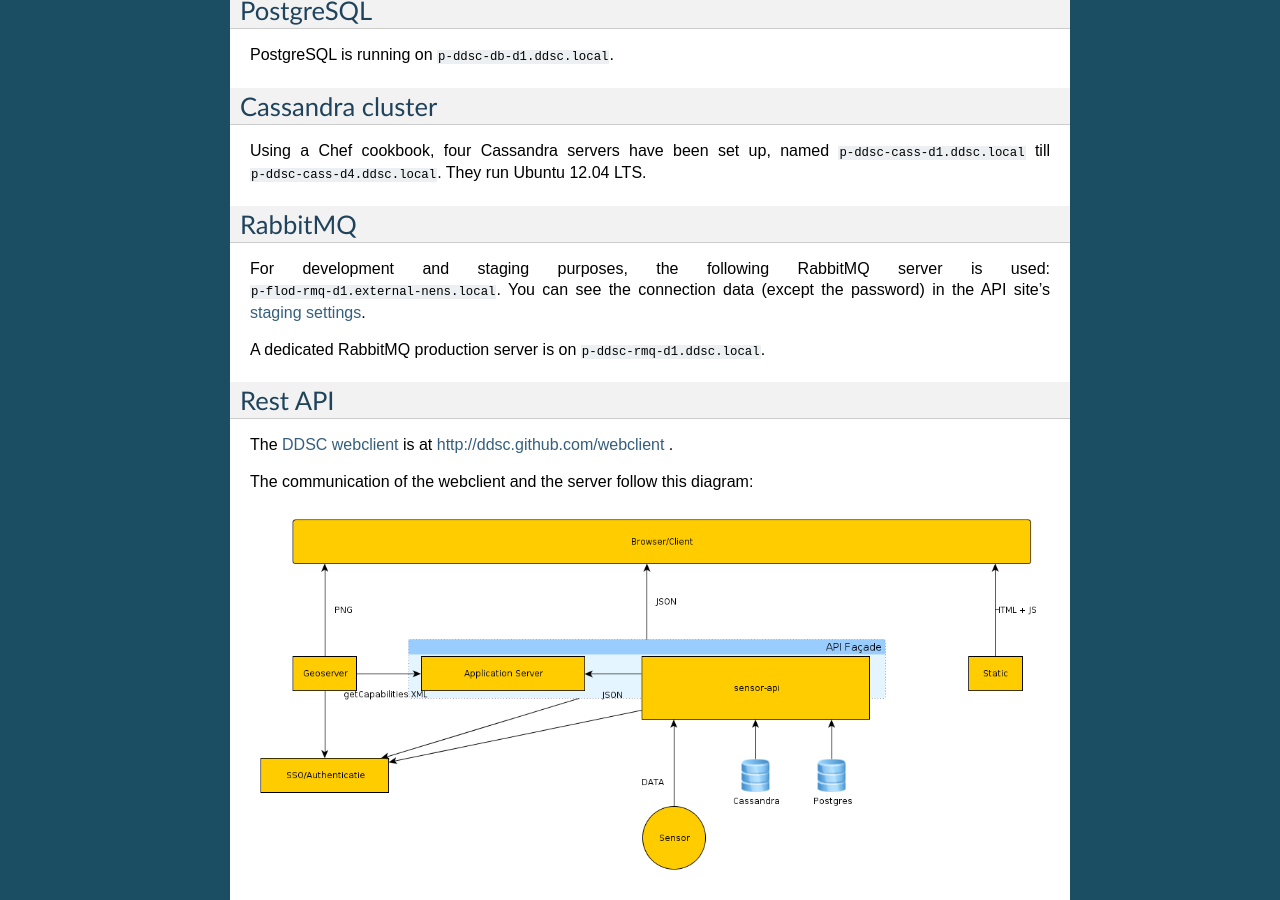
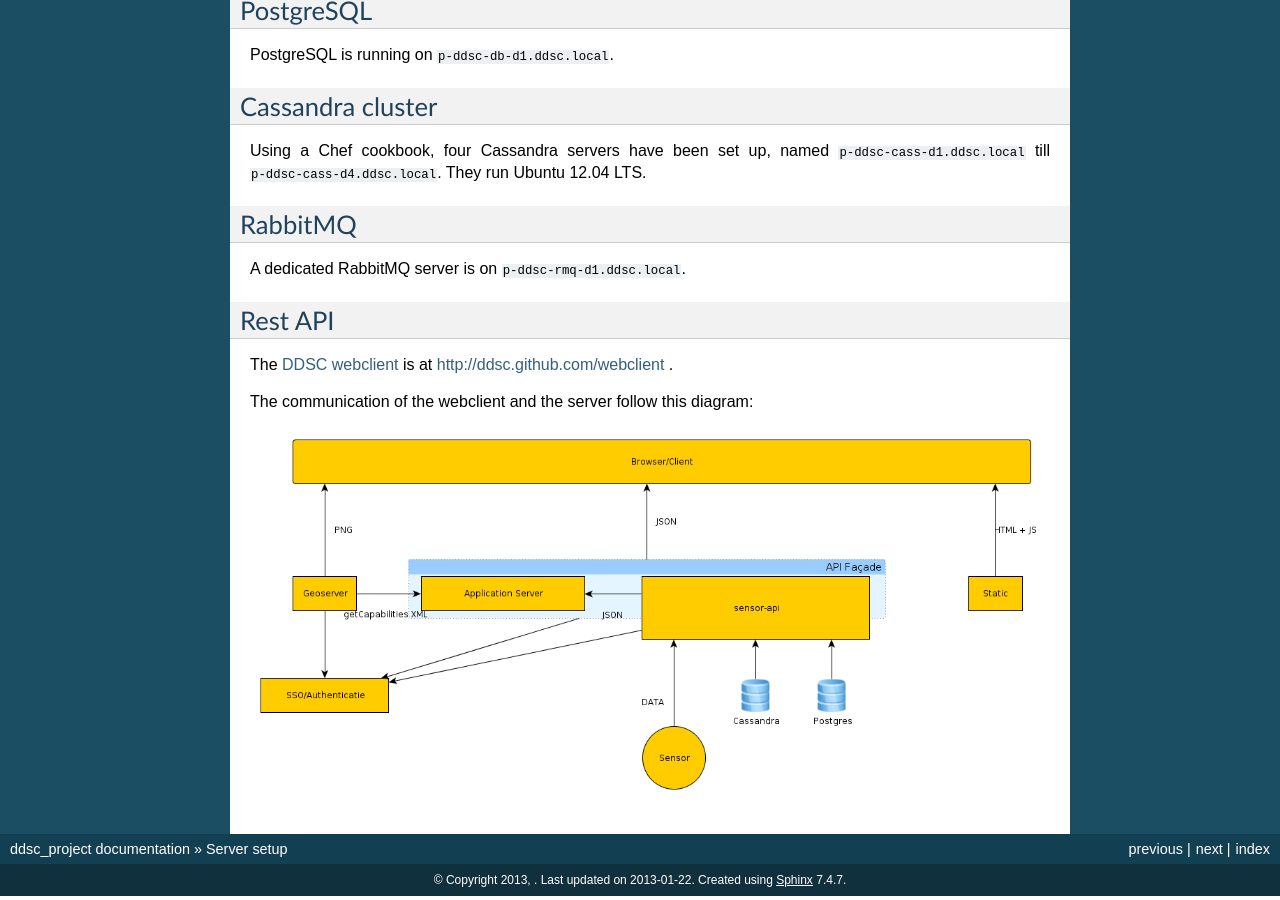
Before and after one commit to ddsc/ddsc-project, a Sphinx documentation site: the page built from doc/source/servers.rst, in a window 1280 px wide and 900 px high, scrolled down 1205 px. Built offline with Sphinx 7.4.7, drawn with Linux system fonts in a browser that asks for light colours.

Commit message:
Update RabbitMQ info

```diff
--- a/doc/source/servers.rst
+++ b/doc/source/servers.rst
@@ -49,12 +49,7 @@ Using a Chef cookbook, four Cassandra servers have been set up, named
 RabbitMQ
 --------
 
-For development and staging purposes, the following RabbitMQ server is used:
-``p-flod-rmq-d1.external-nens.local``. You can see the connection data (except
-the password) in the API site's `staging settings
-<https://github.com/ddsc/ddsc-api/blob/master/ddsc_api/stagingsettings.py>`_.
-
-A dedicated RabbitMQ production server is on ``p-ddsc-rmq-d1.ddsc.local``.
+A dedicated RabbitMQ server is on ``p-ddsc-rmq-d1.ddsc.local``.
 
 
 Rest API
```
